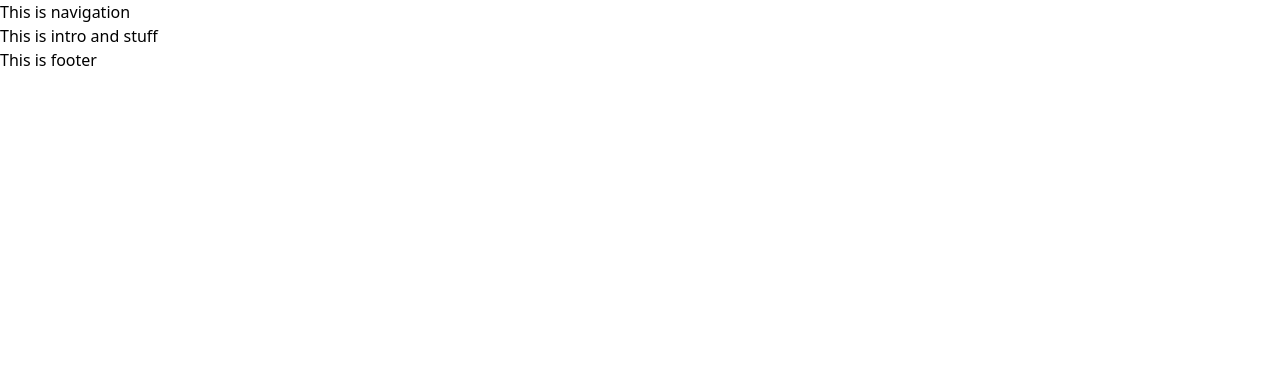
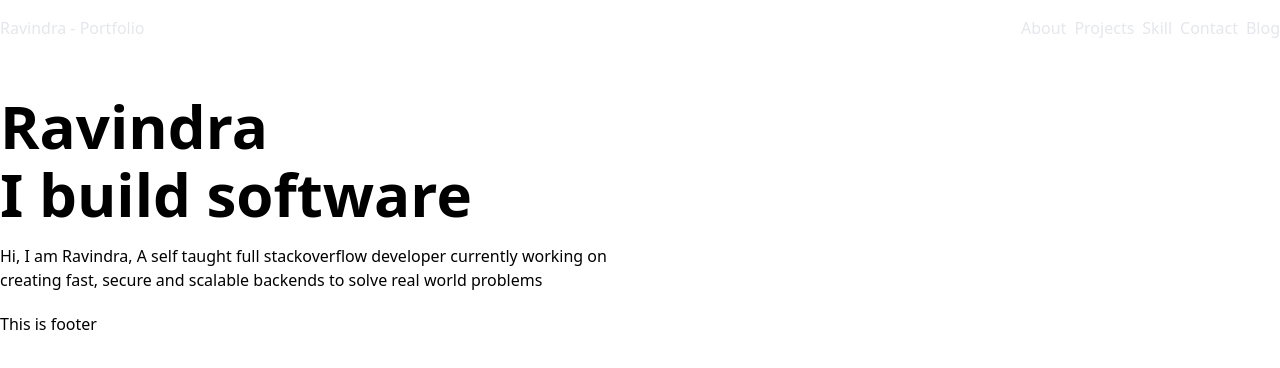
Before and after one commit to SecureSnowball/portfolio, a website: page src/index.html in a window 1280 px wide. Drawn offline with nearby package versions, Linux system fonts and the light colour scheme; files that its build step writes are made by us from their sources.

Commit message:
Portfolio in progress

```diff
--- a/src/index.html
+++ b/src/index.html
@@ -7,11 +7,31 @@
     <title>Ravindra - Portfolio</title>
     <link rel="stylesheet" href="./public/main.css">
 </head>
-<body>
-    <div class="container mx-auto">
-        <nav>This is navigation</nav>
-        <main>This is intro and stuff</main>
-        <footer>This is footer</footer>
-    </div>
+<body class="dark:bg-slate-800 dark:text-slate-200">
+    <nav class="dark:bg-slate-900 py-4 text-gray-200 flex">
+        <div class="container mx-auto">
+            Ravindra - Portfolio
+        </div>
+        <ul class="flex space-x-2">
+            <li>About</li>
+            <li>Projects</li>
+            <li>Skill</li>
+            <li>Contact</li>
+            <li>Blog</li>
+        </ul>
+    </nav>
+    <main class="container mx-auto mt-10">
+        <!-- Intro div start -->
+        <div>
+            <h1 class="text-6xl font-semibold">Ravindra</h1>
+            <h2 class="text-6xl font-semibold dark:text-slate-400 mt-2">I build software</h2>
+            <p class="my-5 dark:text-slate-400 w-1/2">
+                Hi, I am Ravindra, A self taught full stackoverflow developer currently working on
+                creating fast, secure and scalable backends to solve real world problems
+            </p>
+        </div>
+        <!-- Intro div end -->
+    </main>
+    <footer class="container mx-auto">This is footer</footer>
 </body>
 </html>
```
